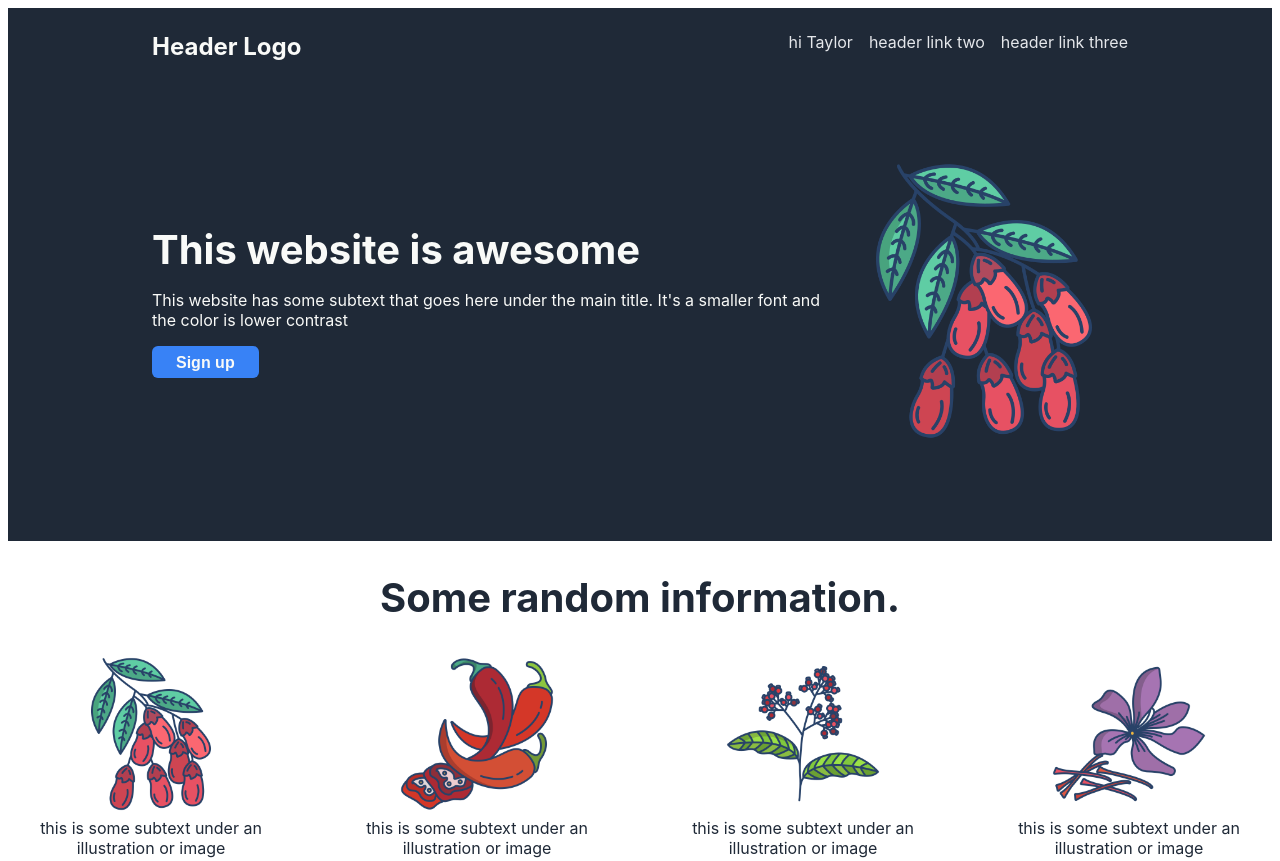
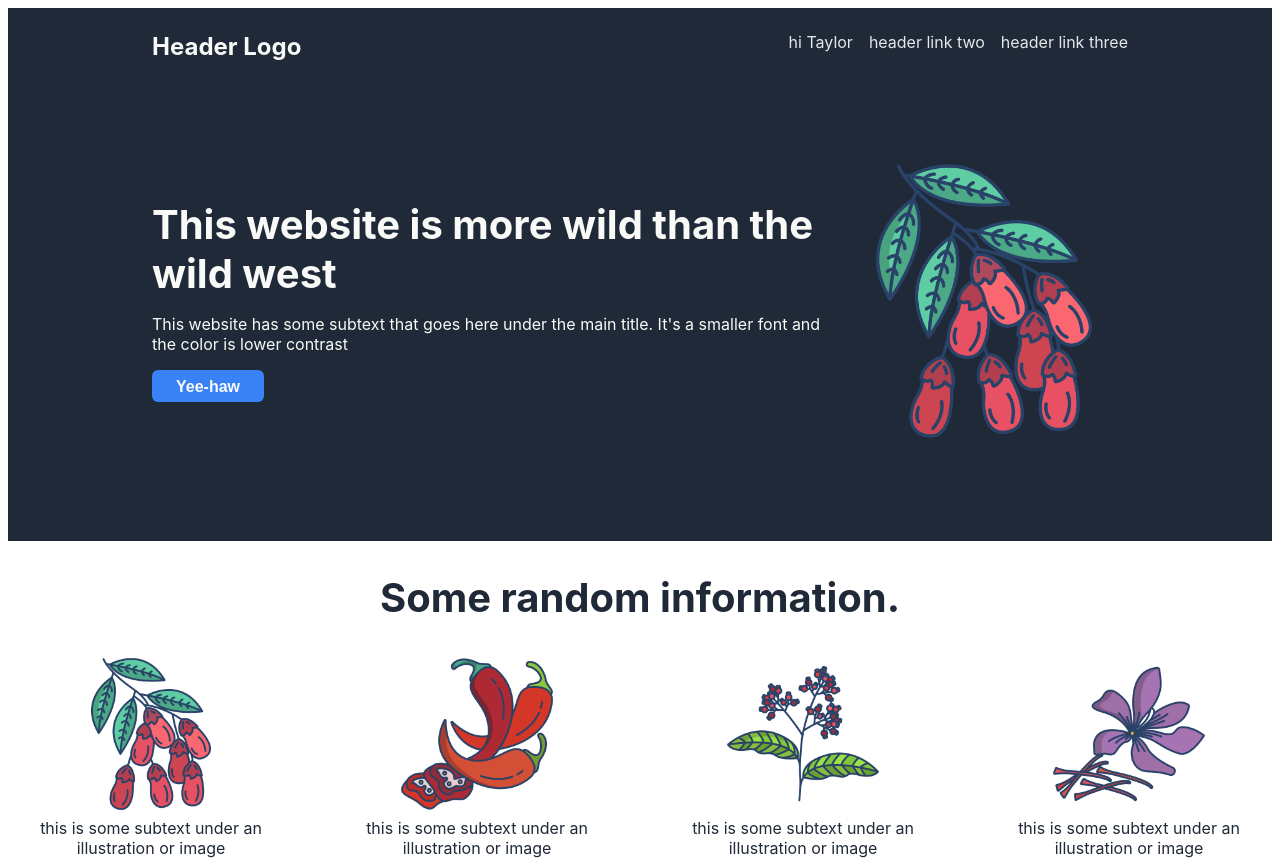
Before and after one commit to bret-henderson/landing-page, a plain HTML site: page index.html in a window 1280 px wide. Shown: the top 861 px of the page. Drawn offline with Linux system fonts and the light colour scheme.

Commit message:
add fun text

```diff
--- a/index.html
+++ b/index.html
@@ -20,10 +20,10 @@
             <div class="header-bottom">
                 <div class="left-side">
                     <div class="main-text">
-                        This website is awesome</div>
+                        This website is more wild than the wild west</div>
                     <div class="subtext">
                         This website has some subtext that goes here under the main title. It's a smaller font and the color is lower contrast</div>
-                    <button>Sign up</button>
+                    <button>Yee-haw</button>
                 </div>
                 <img src="images/barberry.png">
             </div>
@@ -65,7 +65,7 @@
                     Sign up for our product by clicking that button right over there!
                 </div>
             </div>
-            <button>Sign up</button>
+            <button>Yee-haw</button>
         </div>
     </div>
     <footer>
```
